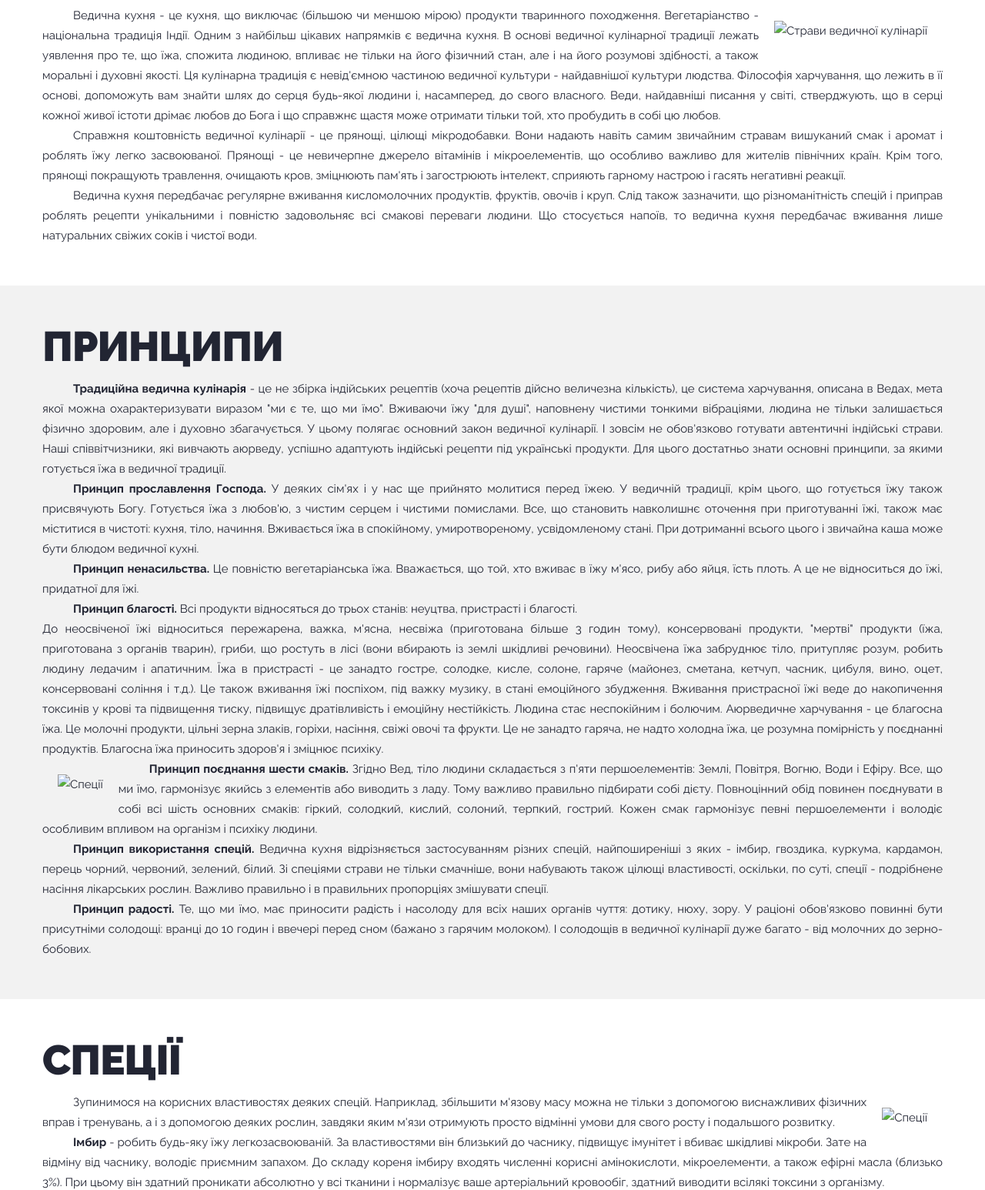
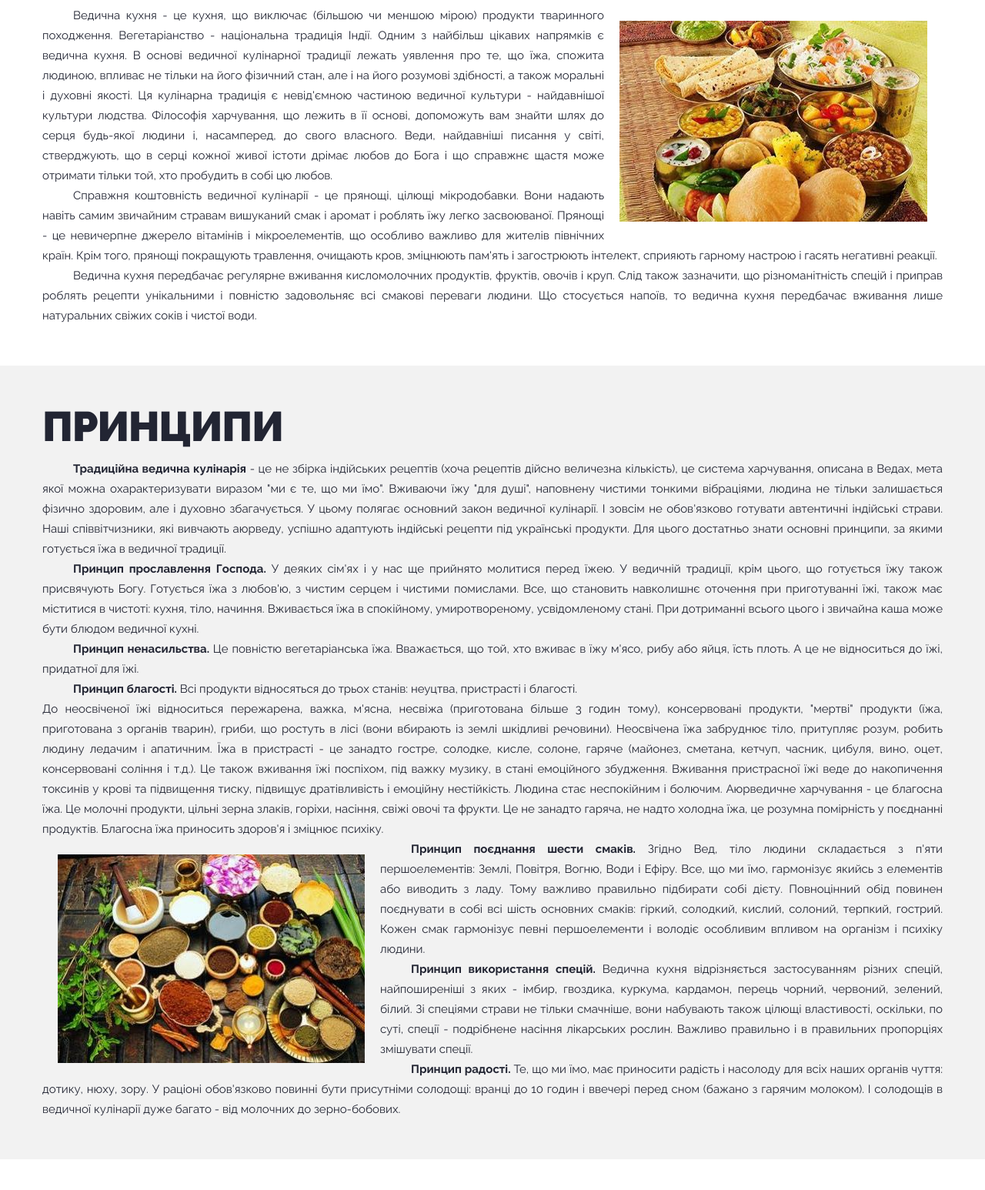
Before and after one commit to DSI-Freeangel/sattva_js, a website: page src/static/index-1.html in a window 1280 px wide. Shown: the part 326-1872 px from the top of the page at 77% size. Drawn offline with Linux system fonts and the light colour scheme; the site is published under a folder, as on GitHub Pages, so addresses that start at the root find nothing.

Commit message:
change icon, add correct image for first page

```diff
--- a/src/static/index-1.html
+++ b/src/static/index-1.html
@@ -107,7 +107,7 @@
               </h2>
           <div class="row offs2">
             <div class="col-lg-12 text-justify about-section">
-            	<img alt="Страви ведичної кулінарії" src="/images/vedicheskaja-kuhnja-vegetarianskie-bljuda_1_1.jpg" class="right">
+            	<img alt="Страви ведичної кулінарії" src="images/vedicheskaja-kuhnja-vegetarianskie-bljuda_1_1.jpg" class="right">
                 <p>
 Ведична кухня - це кухня, що виключає (більшою чи меншою мірою) продукти тваринного походження. Вегетаріанство - національна традиція Індії. Одним з найбільш цікавих напрямків є ведична кухня. В основі ведичної кулінарної традиції лежать уявлення про те, що їжа, спожита людиною, впливає не тільки на його фізичний стан, але і на його розумові здібності, а також моральні і духовні якості. Ця кулінарна традиція є невід'ємною частиною ведичної культури - найдавнішої культури людства. Філософія харчування, що лежить в її основі, допоможуть вам знайти шлях до серця будь-якої людини і, насамперед, до свого власного. Веди, найдавніші писання у світі, стверджують, що в серці кожної живої істоти дрімає любов до Бога і що справжнє щастя може отримати тільки той, хто пробудить в собі цю любов.
 				</p>
@@ -143,7 +143,7 @@
 До неосвіченої їжі відноситься пережарена, важка, м'ясна, несвіжа (приготована більше 3 годин тому), консервовані продукти, "мертві" продукти (їжа, приготована з органів тварин), гриби, що ростуть в лісі (вони вбирають із землі шкідливі речовини). Неосвічена їжа забруднює тіло, притупляє розум, робить людину ледачим і апатичним. Їжа в пристрасті - це занадто гостре, солодке, кисле, солоне, гаряче (майонез, сметана, кетчуп, часник, цибуля, вино, оцет, консервовані соління і т.д.). Це також вживання їжі поспіхом, під важку музику, в стані емоційного збудження. Вживання пристрасної їжі веде до накопичення токсинів у крові та підвищення тиску, підвищує дратівливість і емоційну нестійкість. Людина стає неспокійним і болючим.
 Аюрведичне харчування - це благосна їжа. Це молочні продукти, цільні зерна злаків, горіхи, насіння, свіжі овочі та фрукти. Це не занадто гаряча, не надто холодна їжа, це розумна помірність у поєднанні продуктів. Благосна їжа приносить здоров'я і зміцнює психіку.
 				</p>
-				<img alt="Спеції" src="/images/vedicheskaja-kuhnja-vegetarianskie-bljuda_2_1.jpg" class="left">
+				<img alt="Спеції" src="images/vedicheskaja-kuhnja-vegetarianskie-bljuda_2_1.jpg" class="left">
 				<p>
 <b>Принцип поєднання шести смаків.</b> Згідно Вед, тіло людини складається з п'яти першоелементів: Землі, Повітря, Вогню, Води і Ефіру. Все, що ми їмо, гармонізує якийсь з елементів або виводить з ладу. Тому важливо правильно підбирати собі дієту. Повноцінний обід повинен поєднувати в собі всі шість основних смаків: гіркий, солодкий, кислий, солоний, терпкий, гострий. Кожен смак гармонізує певні першоелементи і володіє особливим впливом на організм і психіку людини.
 				</p>
@@ -165,7 +165,7 @@
         </h2>
            <div class="row offs2">
             <div class="col-lg-12 text-justify about-section">
-                <img alt="Спеції" src="/images/spices.jpg" class="right">
+                <img alt="Спеції" src="images/spices.jpg" class="right">
                 <p>
                 Зупинимося на корисних властивостях деяких спецій. Наприклад, збільшити м'язову масу можна не тільки з допомогою виснажливих фізичних вправ і тренувань, а і з допомогою деяких рослин, завдяки яким м'язи отримують просто відмінні умови для свого росту і подальшого розвитку.
                 </p>
```
Also changed, not shown: src/static/index.html (+1 -1 lines), src/static/images/favicon.ico, src/static/images/oficiant.jpg (added), src/static/images/page-1_img6.jpg (deleted).
